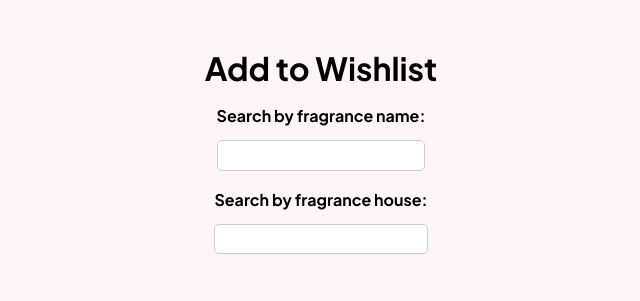
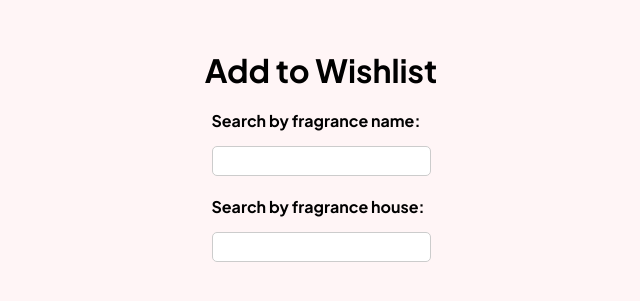
Before and after one commit to christianjmartin/FragranceArchive, a Flask app: page /add_wishlist in a window 1280 px wide. Shown: the top 301 px of the page, without its empty margins (319-959 px from the left). Run offline with Flask 3, Linux system fonts and the light colour scheme; some libraries are stand-ins or nearby versions.

Commit message:
revert back, no normalized css

```diff
--- a/static/inappstyles.css
+++ b/static/inappstyles.css
@@ -1,5 +1,5 @@
 @import url('https://fonts.googleapis.com/css2?family=Plus+Jakarta+Sans:ital,wght@0,200..800;1,200..800&display=swap');
-@import url('https://cdnjs.cloudflare.com/ajax/libs/normalize/8.0.1/normalize.min.css');
+/* @import url('https://cdnjs.cloudflare.com/ajax/libs/normalize/8.0.1/normalize.min.css'); */
 
 * {
     margin: 0;
```
